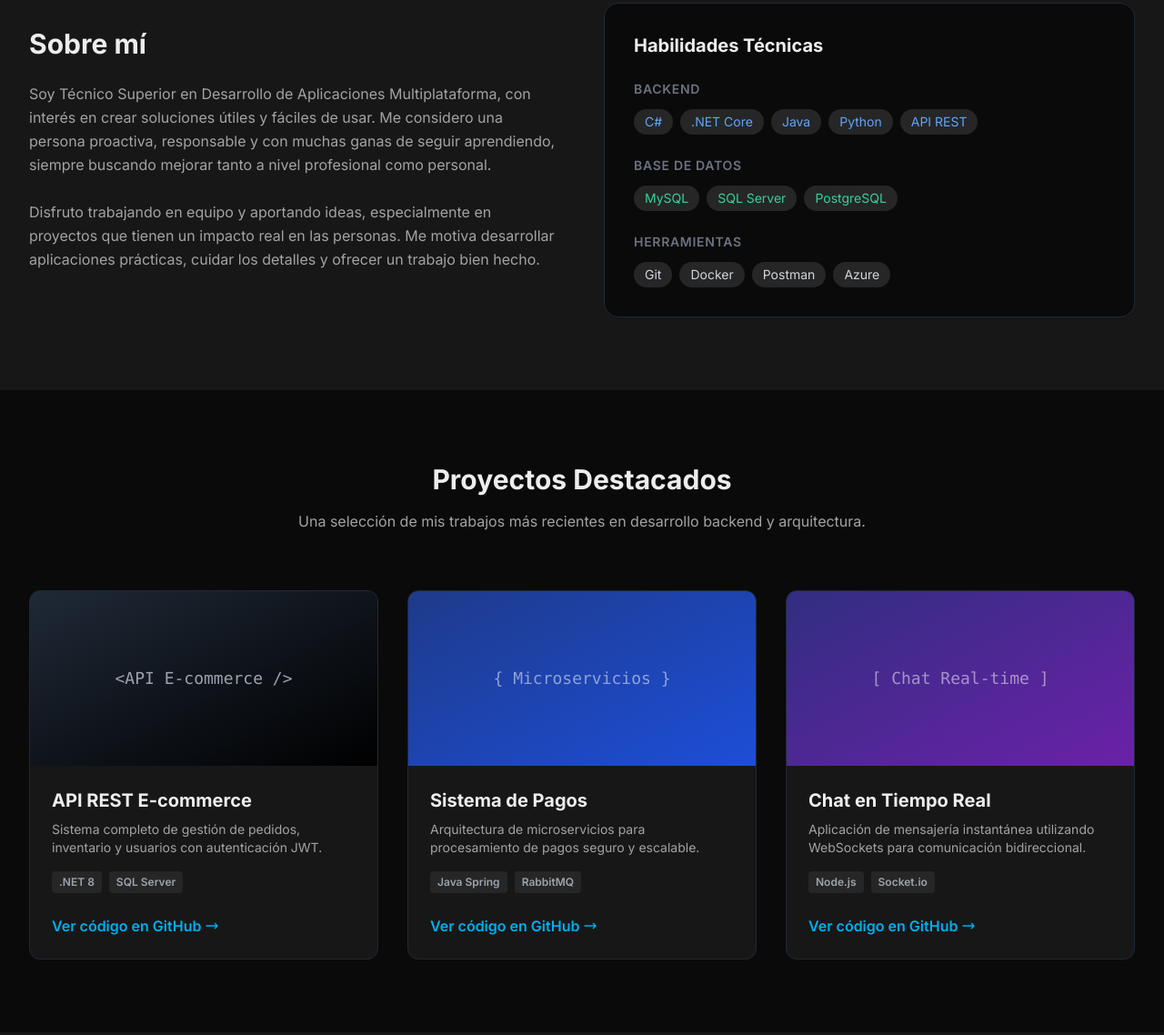
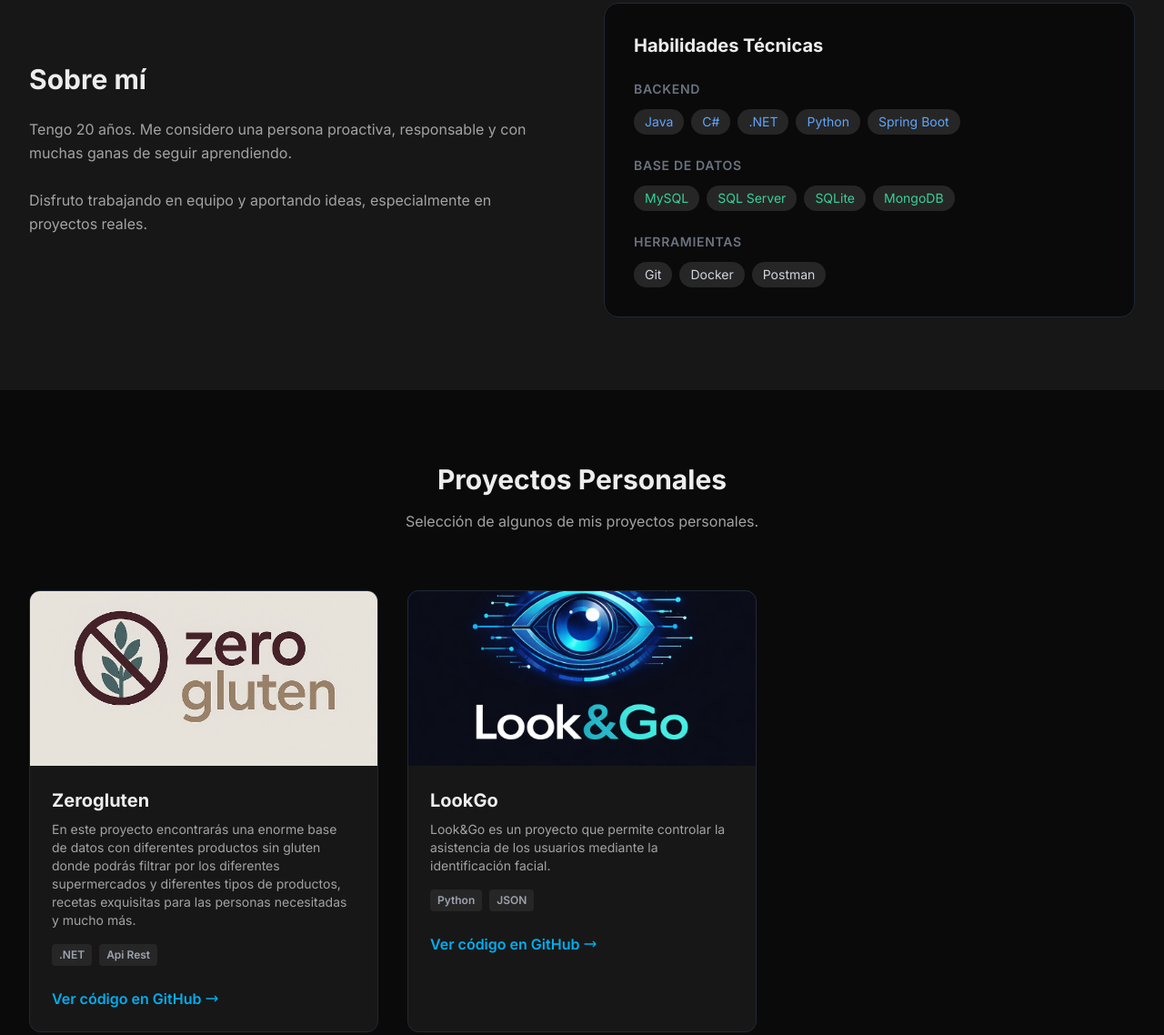
Before and after one commit to Jootgitoo/personal-portfolio, a website built with Vite: page portfolio-web/index.html in a window 1280 px wide. Shown: the part 731-1869 px from the top of the page at 91% size. Built offline with nearby package versions, Linux system fonts and the light colour scheme.

Commit message:
pagina terminada

```diff
--- a/portfolio-web/index.html
+++ b/portfolio-web/index.html
@@ -84,15 +84,10 @@
           <div class="fade-in opacity-0 translate-y-4 transition-all duration-700 delay-100">
              <h2 class="text-3xl font-bold mb-6 font-montserrat">Sobre mí</h2>
              <p class="text-text-muted mb-6 leading-relaxed">
-                Soy Técnico Superior en Desarrollo de Aplicaciones Multiplataforma,
-                con interés en crear soluciones útiles y fáciles de usar.
-                Me considero una persona proactiva, responsable y con muchas ganas de seguir aprendiendo,
-                siempre buscando mejorar tanto a nivel profesional como personal.
+                Tengo 20 años. Me considero una persona proactiva, responsable y con muchas ganas de seguir aprendiendo.
                 <br/>
                 <br/>
-                Disfruto trabajando en equipo y aportando ideas, especialmente en proyectos que tienen un impacto real
-                en las personas. Me motiva desarrollar aplicaciones prácticas, cuidar los detalles y ofrecer
-                un trabajo bien hecho.
+                Disfruto trabajando en equipo y aportando ideas, especialmente en proyectos reales.
              </p>
           </div>
           <div class="bg-bgcolor p-8 rounded-2xl shadow-sm border border-gray-800 fade-in opacity-0 translate-y-4 transition-all duration-700 delay-200">
@@ -101,11 +96,11 @@
               <div>
                 <h4 class="text-sm font-semibold text-gray-500 uppercase tracking-wider mb-3">Backend</h4>
                 <div class="flex flex-wrap gap-2">
+                  <span class="px-3 py-1 bg-surface-hover text-blue-400 rounded-full text-sm font-medium">Java</span>
                   <span class="px-3 py-1 bg-surface-hover text-blue-400 rounded-full text-sm font-medium">C#</span>
-                  <span class="px-3 py-1 bg-surface-hover text-blue-400 rounded-full text-sm font-medium">.NET Core</span>
-                  <span class="px-3 py-1 bg-surface-hover text-blue-400 rounded-full text-sm font-medium">Java</span>
+                  <span class="px-3 py-1 bg-surface-hover text-blue-400 rounded-full text-sm font-medium">.NET</span>
                   <span class="px-3 py-1 bg-surface-hover text-blue-400 rounded-full text-sm font-medium">Python</span>
-                  <span class="px-3 py-1 bg-surface-hover text-blue-400 rounded-full text-sm font-medium">API REST</span>
+                  <span class="px-3 py-1 bg-surface-hover text-blue-400 rounded-full text-sm font-medium">Spring Boot</span>
                 </div>
               </div>
               <div>
@@ -113,7 +108,9 @@
                 <div class="flex flex-wrap gap-2">
                    <span class="px-3 py-1 bg-surface-hover text-emerald-400 rounded-full text-sm font-medium">MySQL</span>
                    <span class="px-3 py-1 bg-surface-hover text-emerald-400 rounded-full text-sm font-medium">SQL Server</span>
-                   <span class="px-3 py-1 bg-surface-hover text-emerald-400 rounded-full text-sm font-medium">PostgreSQL</span>
+                   <span class="px-3 py-1 bg-surface-hover text-emerald-400 rounded-full text-sm font-medium">SQLite</span>
+
+                   <span class="px-3 py-1 bg-surface-hover text-emerald-400 rounded-full text-sm font-medium">MongoDB</span>
                 </div>
               </div>
               <div>
@@ -122,7 +119,6 @@
                    <span class="px-3 py-1 bg-surface-hover text-gray-300 rounded-full text-sm font-medium">Git</span>
                    <span class="px-3 py-1 bg-surface-hover text-gray-300 rounded-full text-sm font-medium">Docker</span>
                    <span class="px-3 py-1 bg-surface-hover text-gray-300 rounded-full text-sm font-medium">Postman</span>
-                   <span class="px-3 py-1 bg-surface-hover text-gray-300 rounded-full text-sm font-medium">Azure</span>
                 </div>
               </div>
             </div>
@@ -135,24 +131,24 @@
     <section id="projects" class="py-20">
       <div class="max-w-7xl mx-auto px-4 sm:px-6 lg:px-8">
         <div class="text-center mb-16 fade-in opacity-0 translate-y-4 transition-all duration-700">
-          <h2 class="text-3xl font-bold mb-4 font-montserrat">Proyectos Destacados</h2>
-          <p class="text-text-muted max-w-2xl mx-auto">Una selección de mis trabajos más recientes en desarrollo backend y arquitectura.</p>
+          <h2 class="text-3xl font-bold mb-4 font-montserrat">Proyectos Personales</h2>
+          <p class="text-text-muted max-w-2xl mx-auto">Selección de algunos de mis proyectos personales.</p>
         </div>
 
         <div class="grid grid-cols-1 md:grid-cols-2 lg:grid-cols-3 gap-8">
           <!-- Project 1 -->
           <article class="group relative bg-surface border border-gray-800 rounded-xl overflow-hidden hover:shadow-xl transition-all duration-300 fade-in opacity-0 translate-y-4">
-            <div class="h-48 bg-gradient-to-br from-gray-800 to-black flex items-center justify-center">
-              <span class="text-gray-400 font-mono text-lg">&lt;API E-commerce /&gt;</span>
+            <div class="h-48 overflow-hidden">
+              <img src="/images/zerogluten.jpg" alt="Zerogluten" class="w-full h-full object-cover transform group-hover:scale-110 transition-transform duration-500" />
             </div>
             <div class="p-6">
-              <h3 class="text-xl font-bold mb-2 group-hover:text-primary transition-colors">API REST E-commerce</h3>
-              <p class="text-text-muted mb-4 text-sm">Sistema completo de gestión de pedidos, inventario y usuarios con autenticación JWT.</p>
+              <h3 class="text-xl font-bold mb-2 group-hover:text-primary transition-colors">Zerogluten</h3>
+              <p class="text-text-muted mb-4 text-sm">En este proyecto encontrarás una enorme base de datos con diferentes productos sin gluten donde podrás filtrar por los diferentes supermercados y diferentes tipos de productos, recetas exquisitas para las personas necesitadas y mucho más.</p>
               <div class="flex flex-wrap gap-2 mb-6">
-                <span class="text-xs font-semibold text-gray-400 bg-surface-hover px-2 py-1 rounded">.NET 8</span>
-                <span class="text-xs font-semibold text-gray-400 bg-surface-hover px-2 py-1 rounded">SQL Server</span>
+                <span class="text-xs font-semibold text-gray-400 bg-surface-hover px-2 py-1 rounded">.NET </span>
+                <span class="text-xs font-semibold text-gray-400 bg-surface-hover px-2 py-1 rounded">Api Rest</span>
               </div>
-              <a href="#" class="inline-flex items-center text-primary font-semibold hover:underline">
+              <a href="https://github.com/Jootgitoo/proyecto-final/tree/main" class="inline-flex items-center text-primary font-semibold hover:underline">
                 Ver código en GitHub
                 <svg class="w-4 h-4 ml-1" fill="none" stroke="currentColor" viewBox="0 0 24 24"><path stroke-linecap="round" stroke-linejoin="round" stroke-width="2" d="M17 8l4 4m0 0l-4 4m4-4H3"></path></svg>
               </a>
@@ -162,40 +158,24 @@
           <!-- Project 2 -->
           <article class="group relative bg-surface border border-gray-800 rounded-xl overflow-hidden hover:shadow-xl transition-all duration-300 fade-in opacity-0 translate-y-4 delay-100">
             <div class="h-48 bg-gradient-to-br from-blue-900 to-blue-700 flex items-center justify-center">
-              <span class="text-white/50 font-mono text-lg">{ Microservicios }</span>
+              <img src="/images/look-go.png" alt="Look & Go" class="w-full h-full object-cover transform group-hover:scale-110 transition-transform duration-500" />
             </div>
             <div class="p-6">
-              <h3 class="text-xl font-bold mb-2 group-hover:text-primary transition-colors">Sistema de Pagos</h3>
-              <p class="text-text-muted mb-4 text-sm">Arquitectura de microservicios para procesamiento de pagos seguro y escalable.</p>
+              <h3 class="text-xl font-bold mb-2 group-hover:text-primary transition-colors">LookGo</h3>
+              <p class="text-text-muted mb-4 text-sm">Look&Go es un proyecto que permite controlar la asistencia de los usuarios mediante la identificación facial.</p>
               <div class="flex flex-wrap gap-2 mb-6">
-                <span class="text-xs font-semibold text-gray-400 bg-surface-hover px-2 py-1 rounded">Java Spring</span>
-                <span class="text-xs font-semibold text-gray-400 bg-surface-hover px-2 py-1 rounded">RabbitMQ</span>
+                <span class="text-xs font-semibold text-gray-400 bg-surface-hover px-2 py-1 rounded">Python</span>
+                <span class="text-xs font-semibold text-gray-400 bg-surface-hover px-2 py-1 rounded">JSON</span>
               </div>
-              <a href="#" class="inline-flex items-center text-primary font-semibold hover:underline">
+              <a href="https://github.com/Jootgitoo/PIA/tree/main/control-asistencia" class="inline-flex items-center text-primary font-semibold hover:underline">
                 Ver código en GitHub
                 <svg class="w-4 h-4 ml-1" fill="none" stroke="currentColor" viewBox="0 0 24 24"><path stroke-linecap="round" stroke-linejoin="round" stroke-width="2" d="M17 8l4 4m0 0l-4 4m4-4H3"></path></svg>
               </a>
             </div>
           </article>
 
-           <!-- Project 3 -->
-           <article class="group relative bg-surface border border-gray-800 rounded-xl overflow-hidden hover:shadow-xl transition-all duration-300 fade-in opacity-0 translate-y-4 delay-200">
-            <div class="h-48 bg-gradient-to-br from-indigo-900 to-purple-800 flex items-center justify-center">
-              <span class="text-white/50 font-mono text-lg">[ Chat Real-time ]</span>
-            </div>
-            <div class="p-6">
-              <h3 class="text-xl font-bold mb-2 group-hover:text-primary transition-colors">Chat en Tiempo Real</h3>
-              <p class="text-text-muted mb-4 text-sm">Aplicación de mensajería instantánea utilizando WebSockets para comunicación bidireccional.</p>
-              <div class="flex flex-wrap gap-2 mb-6">
-                <span class="text-xs font-semibold text-gray-400 bg-surface-hover px-2 py-1 rounded">Node.js</span>
-                <span class="text-xs font-semibold text-gray-400 bg-surface-hover px-2 py-1 rounded">Socket.io</span>
-              </div>
-              <a href="#" class="inline-flex items-center text-primary font-semibold hover:underline">
-                Ver código en GitHub
-                <svg class="w-4 h-4 ml-1" fill="none" stroke="currentColor" viewBox="0 0 24 24"><path stroke-linecap="round" stroke-linejoin="round" stroke-width="2" d="M17 8l4 4m0 0l-4 4m4-4H3"></path></svg>
-              </a>
-            </div>
-          </article>
+          <!-- Futuros proyectos -->
+
         </div>
       </div>
     </section>
@@ -210,17 +190,12 @@
                 <div class="relative">
                     <span class="absolute -left-[41px] md:-left-[57px] top-1 h-5 w-5 rounded-full border-4 border-bgcolor bg-primary ring-4 ring-gray-900"></span>
                     <h3 class="text-xl font-bold text-text-main">Backend Developer Senior</h3>
-                    <p class="text-primary font-semibold mb-2">Tech Solutions Inc. | 2023 - Presente</p>
-                    <p class="text-text-muted">Liderazgo técnico en el desarrollo de microservicios. Optimización de bases de datos reduciendo tiempos de respuesta en un 40%.</p>
+                    <p class="text-primary font-semibold mb-2">INDRA | 2025 - 2025</p>
+                    <p class="text-text-muted"> <i>Becario</i> ayudando tareas en SQL</p>
                 </div>
 
-                <!-- Timeline Item 2 -->
-                <div class="relative">
-                    <span class="absolute -left-[41px] md:-left-[57px] top-1 h-5 w-5 rounded-full border-4 border-bgcolor bg-gray-600 ring-4 ring-gray-900"></span>
-                    <h3 class="text-xl font-bold text-text-main">Desarrollador Full Stack</h3>
-                    <p class="text-primary font-semibold mb-2">Agencia Digital Web | 2021 - 2023</p>
-                    <p class="text-text-muted">Desarrollo de aplicaciones web a medida para clientes internacionales. Integración de pasarelas de pago y APIs de terceros.</p>
-                </div>
+                <!-- Experiencia futura -->
+
             </div>
         </div>
     </section>
@@ -234,15 +209,15 @@
                     <p class="text-gray-400">Estoy disponible para nuevas oportunidades y colaboraciones.</p>
                 </div>
                 <div class="flex gap-6">
-                    <a href="#" class="p-3 bg-white/10 rounded-full hover:bg-primary transition-colors group" aria-label="GitHub">
+                    <a href="https://github.com/Jootgitoo" class="p-3 bg-white/10 rounded-full hover:bg-primary transition-colors group" aria-label="GitHub">
                         <!-- GitHub Icon -->
                         <svg class="w-6 h-6 fill-current" viewBox="0 0 24 24"><path d="M12 0c-6.626 0-12 5.373-12 12 0 5.302 3.438 9.8 8.207 11.387.599.111.793-.261.793-.577v-2.234c-3.338.726-4.033-1.416-4.033-1.416-.546-1.387-1.333-1.756-1.333-1.756-1.089-.745.083-.729.083-.729 1.205.084 1.839 1.237 1.839 1.237 1.07 1.834 2.807 1.304 3.492.997.107-.775.418-1.305.762-1.604-2.665-.305-5.467-1.334-5.467-5.931 0-1.311.469-2.381 1.236-3.221-.124-.303-.535-1.524.117-3.176 0 0 1.008-.322 3.301 1.23.957-.266 1.983-.399 3.003-.404 1.02.005 2.047.138 3.006.404 2.291-1.552 3.297-1.23 3.297-1.23.653 1.653.242 2.874.118 3.176.77.84 1.235 1.911 1.235 3.221 0 4.609-2.807 5.624-5.479 5.921.43.372.823 1.102.823 2.222v3.293c0 .319.192.694.801.576 4.765-1.589 8.199-6.086 8.199-11.386 0-6.627-5.373-12-12-12z"/></svg>
                     </a>
-                    <a href="#" class="p-3 bg-white/10 rounded-full hover:bg-primary transition-colors group" aria-label="LinkedIn">
+                    <a href="https://www.linkedin.com/in/jorge-herrera-mart%C3%ADn-b73a27304/" class="p-3 bg-white/10 rounded-full hover:bg-primary transition-colors group" aria-label="LinkedIn">
                          <!-- LinkedIn Icon -->
                         <svg class="w-6 h-6 fill-current" viewBox="0 0 24 24"><path d="M19 0h-14c-2.761 0-5 2.239-5 5v14c0 2.761 2.239 5 5 5h14c2.762 0 5-2.239 5-5v-14c0-2.761-2.238-5-5-5zm-11 19h-3v-11h3v11zm-1.5-12.268c-.966 0-1.75-.79-1.75-1.764s.784-1.764 1.75-1.764 1.75.79 1.75 1.764-.783 1.764-1.75 1.764zm13.5 12.268h-3v-5.604c0-3.368-4-3.113-4 0v5.604h-3v-11h3v1.765c1.396-2.586 7-2.777 7 2.476v6.759z"/></svg>
                     </a>
-                     <a href="mailto:jorge@example.com" class="p-3 bg-white/10 rounded-full hover:bg-primary transition-colors" aria-label="Email">
+                     <a href="mailto:jorgehm260505@gmail.com" class="p-3 bg-white/10 rounded-full hover:bg-primary transition-colors" aria-label="Email">
                         <!-- Email Icon -->
                         <svg class="w-6 h-6" fill="none" stroke="currentColor" viewBox="0 0 24 24"><path stroke-linecap="round" stroke-linejoin="round" stroke-width="2" d="M3 8l7.89 5.26a2 2 0 002.22 0L21 8M5 19h14a2 2 0 002-2V7a2 2 0 00-2-2H5a2 2 0 00-2 2v10a2 2 0 002 2z"></path></svg>
                     </a>
@@ -250,7 +225,6 @@
             </div>
             <div class="border-t border-gray-800 pt-8 text-center md:flex md:justify-between">
                 <p class="text-gray-500 text-sm">© 2025 Jorge. Todos los derechos reservados.</p>
-                <p class="text-gray-600 text-sm mt-2 md:mt-0">Diseñado con <span class="text-red-500">♥</span> y código limpio.</p>
             </div>
         </div>
     </footer>
```
Also changed, not shown: portfolio-web/vite.config.js (added, +9 -0 lines), images/look-go.png (added), images/zerogluten.jpg (added), portfolio-web/public/images/look-go.png (added), portfolio-web/public/images/zerogluten.jpg (added).
